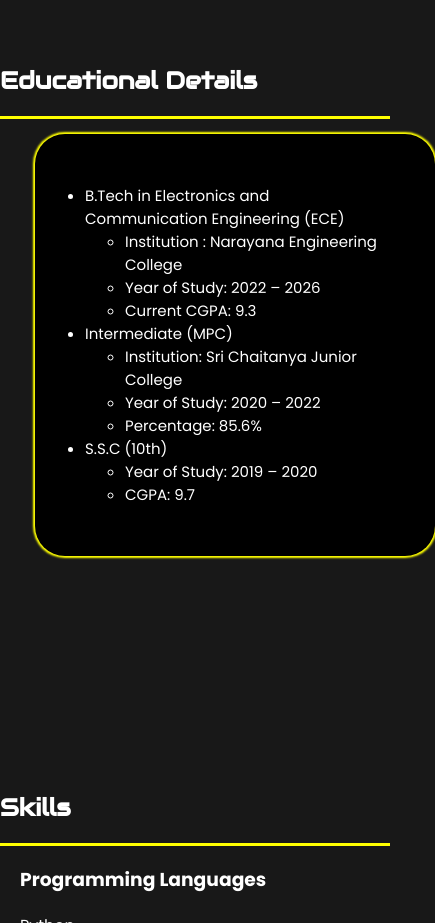
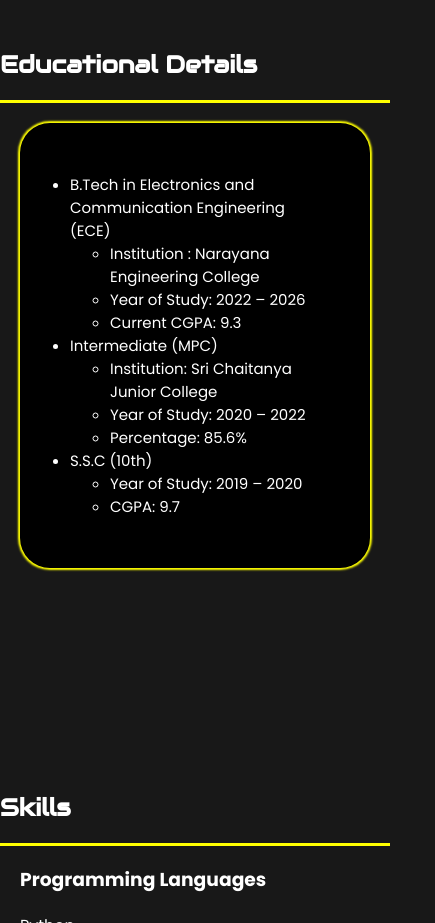
Before and after one commit to StartWithRajesh/Rajesh-Chapalamadugu, a plain HTML site: page index.html in a window 390 px wide. Shown: the part 1000-1923 px from the top of the page, 435 px wide, since content can reach past the window. Drawn offline with nearby package versions, Linux system fonts and the light colour scheme.

Commit message:
Update index.html

```diff
--- a/index.html
+++ b/index.html
@@ -395,8 +395,8 @@
         .ed-details > .ed-points{
             display: block;
             font-size: 15px;
-            margin-left: 35px;
-            width: 400px;
+            margin: 20px;
+            width: 350px;
         }
         #skill-page,#educ-page{
             height: 0vh;
```
